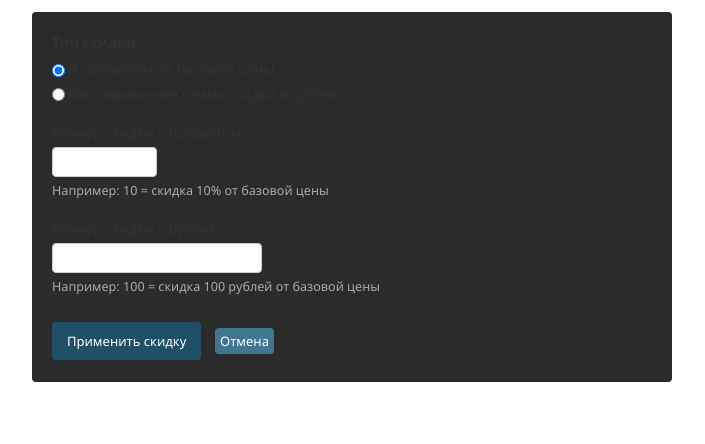
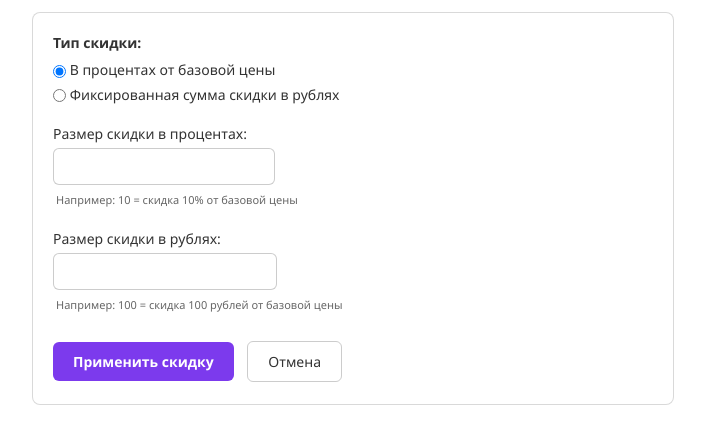
Before and after one commit to denisovvv/baraholca, a Django app: template backend/apps/catalog/templates/admin/catalog/apply_discount.html in a window 1280 px wide. Shown: the part 151-595 px from the top of the page, without its empty margins (8-713 px from the left). Run offline with Django 5.2, Linux system fonts and the light colour scheme; the template is opened without the code that fills it: values that come from a table or form of the project are taken from there, others are empty.

Commit message:
Add Unfold admin theme and adapt discount template styling

```diff
--- a/backend/apps/catalog/templates/admin/catalog/apply_discount.html
+++ b/backend/apps/catalog/templates/admin/catalog/apply_discount.html
@@ -10,19 +10,62 @@
 {% endblock %}
 
 {% block content %}
+<style>
+    #content input[type="number"],
+    #content input[type="text"] {
+        border: 1px solid rgba(128,128,128,0.4);
+        border-radius: 6px;
+        padding: 8px 10px;
+        font-size: 14px;
+        min-width: 200px;
+    }
+    #content input[type="number"]:focus,
+    #content input[type="text"]:focus {
+        border-color: rgba(128,128,128,0.7);
+        outline: none;
+    }#content input[type="number"]:focus,
+    #content input[type="text"]:focus {
+        border-color: rgba(128,128,128,0.7);
+        outline: none;
+    }
+    #content .submit-row input[type="submit"] {
+        background: #7c3aed;
+        color: #fff;
+        border: none;
+        border-radius: 6px;
+        padding: 10px 20px;
+        font-size: 14px;
+        font-weight: 600;
+        cursor: pointer;
+    }
+    #content .submit-row input[type="submit"]:hover {
+        background: #6d28d9;
+    }
+    #content .submit-row a.button {
+        display: inline-block;
+        background: transparent;
+        color: inherit;
+        border: 1px solid rgba(128,128,128,0.4);
+        border-radius: 6px;
+        padding: 10px 20px;
+        font-size: 14px;
+        text-decoration: none;
+    }
+    #content .submit-row a.button:hover {
+        border-color: rgba(128,128,128,0.7);
+    }
+</style>
 <h1>{{ title }}</h1>
-
 <p>Выбрано товаров: <strong>{{ products_count }}</strong></p>
 
 {% if preview %}
-<div style="background: #2b2b2b; padding: 15px; border-radius: 4px; margin: 20px 0;">
-    <h3 style="margin-top: 0;">Предпросмотр (первые 5 товаров):</h3>
+<div class="module" style="padding: 20px; margin: 20px 0; border: 1px solid rgba(128,128,128,0.3); border-radius: 8px;">    <h3 style="margin-top: 0;">Предпросмотр (первые 5 товаров):</h3>
     <table style="width: 100%; border-collapse: collapse;">
         <thead>
             <tr>
-                <th style="padding: 8px; text-align: left; border-bottom: 1px solid #444;">Товар</th>
-                <th style="padding: 8px; text-align: right; border-bottom: 1px solid #444;">Базовая цена</th>
-                <th style="padding: 8px; text-align: right; border-bottom: 1px solid #444;">Текущая скидка</th>
+                <th style="padding: 8px; text-align: left;">Товар</th>
+                <th style="padding: 8px; text-align: right;">Базовая цена</th>
+                <th style="padding: 8px; text-align: right;">Текущая скидка</th>
             </tr>
         </thead>
         <tbody>
@@ -42,46 +85,44 @@
 
 <form method="post">
     {% csrf_token %}
-
     {% for product_id in selected_ids %}
         <input type="hidden" name="_selected_action" value="{{ product_id }}">
     {% endfor %}
     <input type="hidden" name="action" value="apply_discount_action">
 
-    <div style="background: #2b2b2b; padding: 20px; border-radius: 4px; max-width: 600px;">
-        {% if form.errors %}
-        <div style="background: #5c1f1f; padding: 10px; border-radius: 4px; margin-bottom: 15px;">
+<fieldset class="module aligned" style="padding: 20px; max-width: 600px; border: 1px solid rgba(128,128,128,0.3); border-radius: 8px;">        {% if form.errors %}
+        <ul class="errorlist">
             {% for field, errors in form.errors.items %}
                 {% for error in errors %}
-                    <div>{{ error }}</div>
+                    <li>{{ error }}</li>
                 {% endfor %}
             {% endfor %}
-        </div>
+        </ul>
         {% endif %}
 
-        <div style="margin-bottom: 20px;">
+        <div class="form-row" style="margin-bottom: 20px;">
             <label style="display: block; margin-bottom: 8px; font-weight: bold;">{{ form.discount_type.label }}:</label>
             {% for radio in form.discount_type %}
                 <div style="margin: 5px 0;">{{ radio }}</div>
             {% endfor %}
         </div>
 
-        <div style="margin-bottom: 20px;">
+        <div class="form-row" style="margin-bottom: 20px;">
             <label style="display: block; margin-bottom: 5px;">{{ form.percent_value.label }}:</label>
             {{ form.percent_value }}
-            <div style="font-size: 0.9em; color: #aaa; margin-top: 3px;">{{ form.percent_value.help_text }}</div>
+            <div class="help" style="margin-top: 3px;">{{ form.percent_value.help_text }}</div>
         </div>
 
-        <div style="margin-bottom: 20px;">
+        <div class="form-row" style="margin-bottom: 20px;">
             <label style="display: block; margin-bottom: 5px;">{{ form.fixed_value.label }}:</label>
             {{ form.fixed_value }}
-            <div style="font-size: 0.9em; color: #aaa; margin-top: 3px;">{{ form.fixed_value.help_text }}</div>
+            <div class="help" style="margin-top: 3px;">{{ form.fixed_value.help_text }}</div>
         </div>
 
-        <div style="margin-top: 25px;">
+        <div class="submit-row" style="margin-top: 25px;">
             <input type="submit" name="apply" value="Применить скидку" class="default" style="margin-right: 10px;">
             <a href="{% url 'admin:catalog_product_changelist' %}" class="button">Отмена</a>
         </div>
-    </div>
+    </fieldset>
 </form>
 {% endblock %}
--- a/backend/config/settings.py
+++ b/backend/config/settings.py
@@ -34,6 +34,9 @@ ALLOWED_HOSTS = os.getenv('ALLOWED_HOSTS', 'localhost,127.0.0.1').split(',')
 # Application definition
 
 INSTALLED_APPS = [
+    'unfold',
+    'unfold.contrib.filters',
+    'unfold.contrib.forms',
     'django.contrib.admin',
     'django.contrib.auth',
     'django.contrib.contenttypes',
--- a/backend/requirements.txt
+++ b/backend/requirements.txt
@@ -3,6 +3,7 @@ attrs==26.1.0
 Django==6.0.6
 django-filter==25.2
 django-redis==7.0.0
+django-unfold==0.97.0
 djangorestframework==3.15.2
 djangorestframework_simplejwt==5.5.1
 drf-spectacular==0.29.0
```
